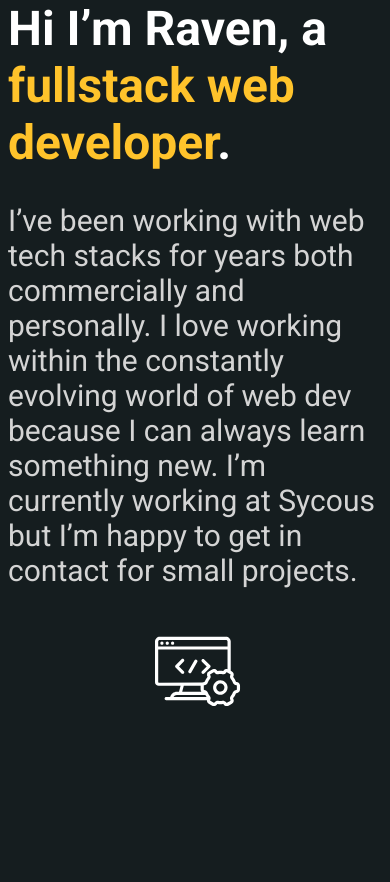
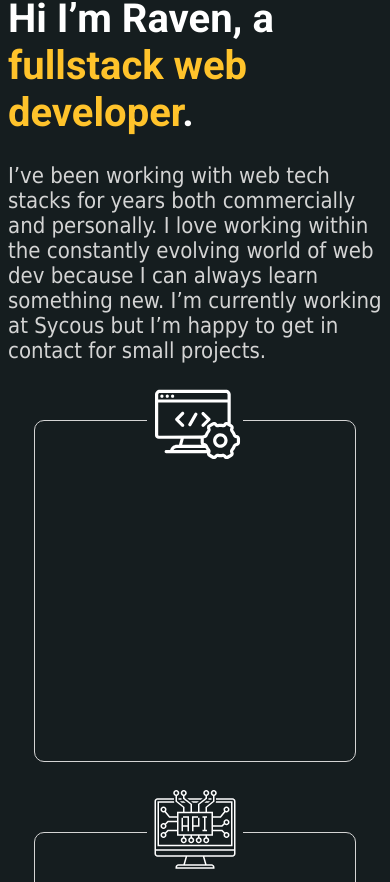
Before and after one commit to RavenDuffy/portfolio, a Next.js app in the folder portfolio_front/: page / in a window 390 px wide. Shown: the part 962-1844 px from the top of the page. Before the commit the page ends 1774 px from the top, so only its background shows below. Built offline with nearby package versions, Linux system fonts and the light colour scheme.

Commit message:
added responsive about section
todo: populate desc-boxes

```diff
--- a/portfolio_front/components/about/about.module.scss
+++ b/portfolio_front/components/about/about.module.scss
@@ -1,3 +1,5 @@
+$x-small: 540px;
+
 .header {
     font-size: 48px;
 }
@@ -5,3 +7,12 @@
 .blurb {
     font-size: 30px;
 }
+
+@media screen and (max-width: $x-small) {
+    .header {
+        font-size: 40px;
+    }
+    .blurb {
+        font-size: 22px;
+    }
+}
--- a/portfolio_front/components/about/about.tsx
+++ b/portfolio_front/components/about/about.tsx
@@ -1,4 +1,4 @@
-import { DescBox } from "../desc-box"
+import { DescBox, DescBoxWrapper } from "../desc-box"
 import { Section } from "../section"
 import styles from './about.module.scss'
 
@@ -12,9 +12,14 @@ export const About = () => {
                 I love working within the constantly evolving world of web dev because I can
                 always learn something new. I’m currently working at Sycous but I’m happy to get
                 in contact for small projects.</p>
-            <DescBox imageName="DevFront.svg">
+            <DescBoxWrapper>
+                <DescBox imageName="DevFront.svg" imageWidth="96">
 
-            </DescBox>
+                </DescBox>
+                <DescBox imageName="DevBack.svg" imageWidth="96">
+
+                </DescBox>
+            </DescBoxWrapper>
         </Section>
     )
 }
--- a/portfolio_front/components/base-page.tsx
+++ b/portfolio_front/components/base-page.tsx
@@ -8,7 +8,7 @@ export const BasePage = (props: BasePageProps) => {
   return (
     <>
       <Header />
-          <div style={{
+      <div id="page" style={{
         padding: '0 0.5rem',
         display: 'flex',
         flexDirection: 'column',
--- a/portfolio_front/components/desc-box.module.scss
+++ b/portfolio_front/components/desc-box.module.scss
@@ -1,7 +1,33 @@
+$x-small: 540px;
+
 .descbox {
     display: flex;
+    flex-direction: column;
+    justify-content: flex-start;
+    align-items: center;
+    width: 430px;
+    min-height: 340px;
+    border: 1px solid var(--main-grey);
+    border-radius: 10px;
+    margin: 35px 0.5rem;
+
+    .descImage {
+        width: max-content;
+        height: auto;
+        transform: translate(0, -50%);
+    }
+}
+
+.descboxwrapper {
+    margin: 0 auto;
+    display: flex;
     flex-direction: row;
-    justify-content: center;
-    align-self: start;
-    width: 100%;
+    justify-content: space-evenly;
+    flex-wrap: wrap;
+    flex: 0 0 430px;
 }
+
+@media screen and (max-width: $x-small) {
+    .descboxwrapper { flex: 0 0 320px; }
+    .descbox { width: 320px; }
+}
--- a/portfolio_front/components/desc-box.tsx
+++ b/portfolio_front/components/desc-box.tsx
@@ -2,20 +2,42 @@ import Image from "next/image"
 import styles from './desc-box.module.scss'
 
 interface DescBoxProps {
-    imageName: string
+    imageName?: string
+    imageWidth?: string
+    imageHeight?: string
     children?: React.ReactNode
 }
 
-export const DescBox = ({imageName, children}: DescBoxProps) => {
+interface DescBoxWrapperProps {
+    children?: React.ReactNode
+}
+
+// imageWidth and imageHeight should never exceed 100
+export const DescBox = ({imageName, imageWidth, imageHeight, children}: DescBoxProps) => {
 
 
     return (
         <div className={styles.descbox}>
-            <Image
-                alt={imageName.split('.')[0]}
-                src={require(`../public/images/${imageName}`)}
-            />
+            {imageName &&
+            <div className={styles.descImage}>
+                <Image
+                    alt={imageName.split('.')[0]}
+                    src={require(`../public/images/${imageName}`)}
+                    width={imageWidth || imageHeight ? imageHeight : '0'}
+                    height={imageHeight || imageWidth ? imageWidth : '0'}
+                />
+            </div>}
             <div>{children}</div>
         </div>
     )
 }
+
+export const DescBoxWrapper = ({ children }: DescBoxWrapperProps) => {
+
+
+    return (
+        <div className={styles.descboxwrapper}>
+            {children}
+        </div>
+    )
+}
--- a/portfolio_front/components/layouts/home-layout.tsx
+++ b/portfolio_front/components/layouts/home-layout.tsx
@@ -1,7 +1,7 @@
+import { BasePage } from "../base-page"
+import { Navbar } from "../nav/nav"
+import { Landing } from "../landing/landing"
 import { About } from "../about/about"
-import { BasePage } from "../base-page"
-import { Landing } from "../landing/landing"
-import { Navbar } from "../nav/nav"
 
 export const HomeLayout = () => {
     return (
--- a/portfolio_front/components/section.tsx
+++ b/portfolio_front/components/section.tsx
@@ -12,7 +12,6 @@ export const Section: React.FC<SectionProps & React.HTMLAttributes<HTMLDivElemen
             id={props.sectionName}
             style={{
                 minHeight: '100vh',
-                // marginBottom: '5.5rem',
                 maxWidth: props.isWidthCapped ? '946px' : 'unset',
             }}
             className={props.className}
--- a/portfolio_front/styles/globals.scss
+++ b/portfolio_front/styles/globals.scss
@@ -31,14 +31,21 @@ button:focus {
   outline: none;
 }
 
-.highlightText {
-  color: var(--main-highlight)
-}
-
 h1, h2, h3, h4, h5 {
   color: var(--main-white);
 }
 
 p {
+  font-family: Tahoma;
   color: var(--main-grey);
 }
+
+.highlightText {
+  color: var(--main-highlight)
+}
+
+#page {
+  @media screen and (max-width: 540px) {
+    align-items: initial !important;
+  }
+}
```
Also changed, not shown: portfolio_front/public/images/DevBack.svg. Lines whose indentation alone changed are shown as unchanged.
